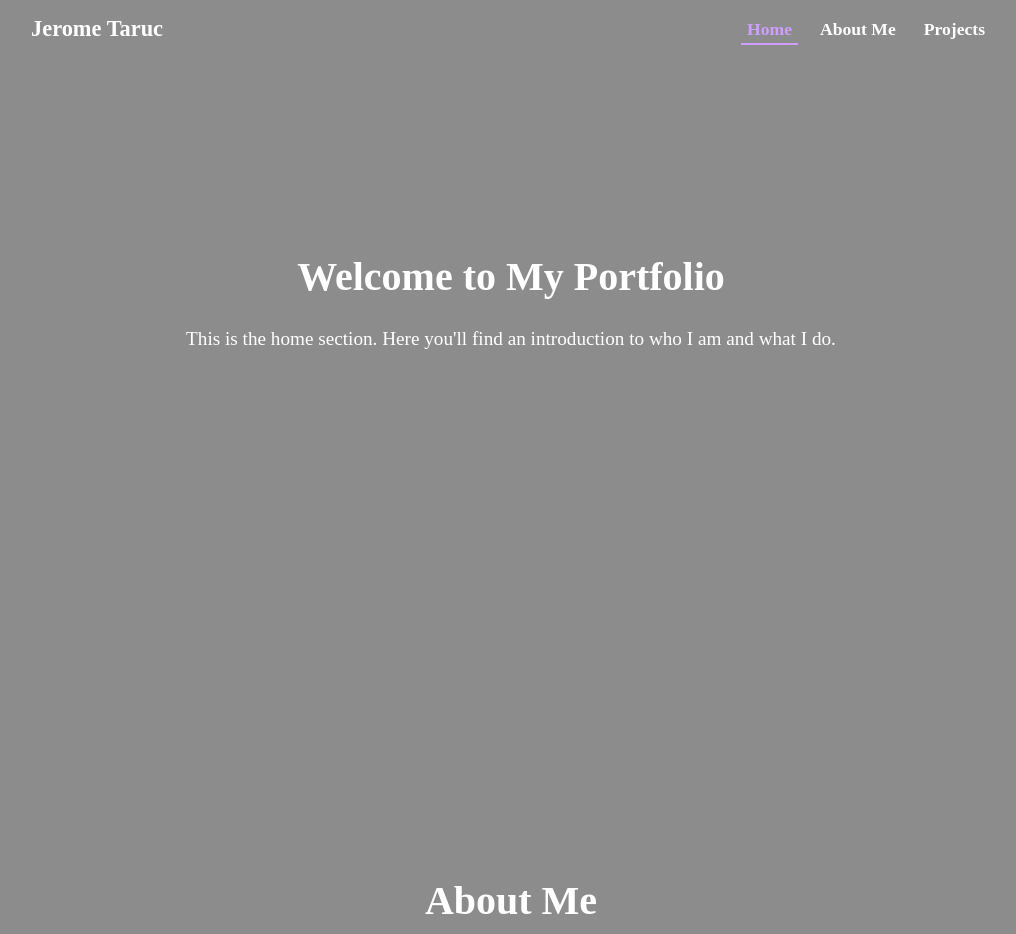
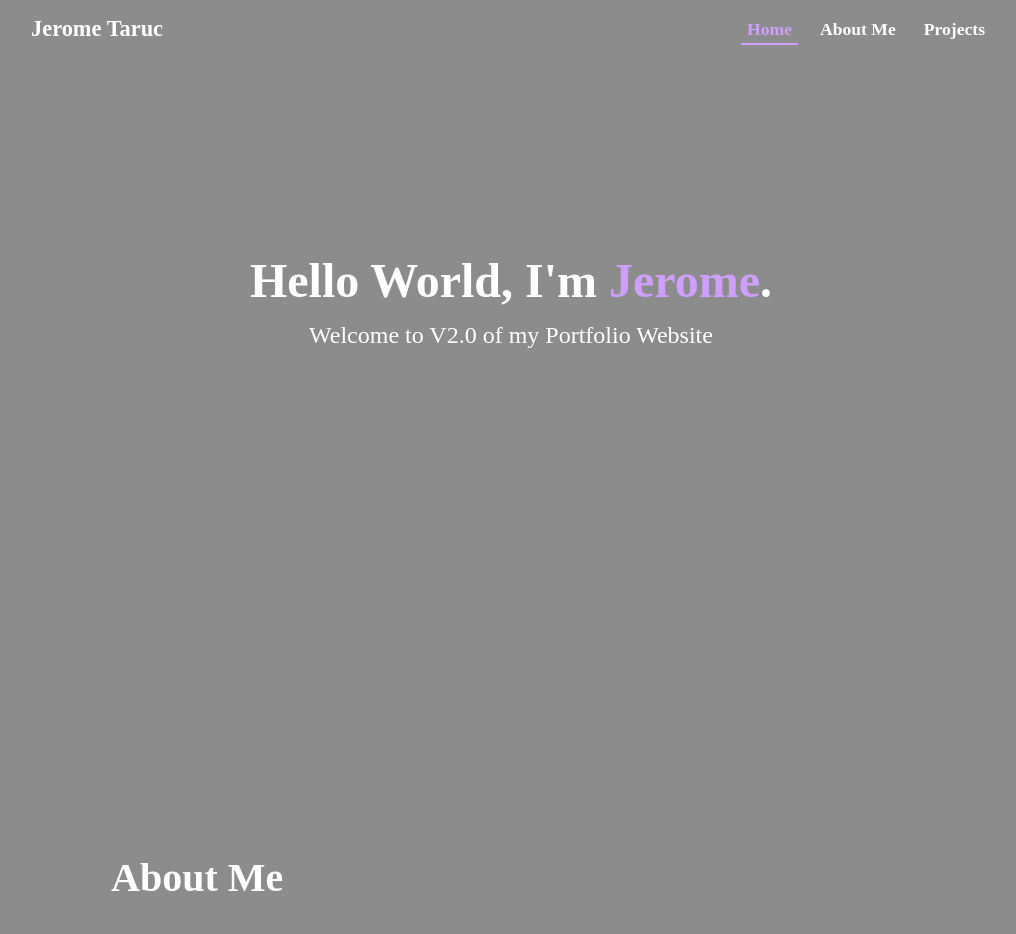
Before and after one commit to jerometaruc/jerome-taruc, a React (Create React App) app: page / in a window 1280 px wide. Shown: the top 934 px of the page, without its empty margins (129-1145 px from the left). Built offline with nearby package versions, Linux system fonts and the light colour scheme; a web font is replaced by a local one.

Commit message:
Updated formatting

```diff
--- a/src/components/Home.js
+++ b/src/components/Home.js
@@ -4,8 +4,8 @@ const Home = () => {
     return (
         <section id="home" className="section">
             <div className="content">
-                <h2>Welcome to My Portfolio</h2>
-                <p>This is the home section. Here you'll find an introduction to who I am and what I do.</p>
+                <h1>Hello World, I'm <b>Jerome</b>.</h1>
+                <p>Welcome to V2.0 of my Portfolio Website</p>
             </div>
         </section>
     );
--- a/src/styles/Sections.css
+++ b/src/styles/Sections.css
@@ -9,7 +9,22 @@
 
 .section .content {
     max-width: 800px;
+}
+
+/* Home section specific styles */
+#home .content {
     text-align: center;
+}
+
+/* Other sections specific styles */
+#about .content,
+#projects .content {
+    text-align: left;
+}
+
+.section h1 {
+    font-size: 3.0rem;
+    margin-bottom: 0.5rem;
 }
 
 .section h2 {
@@ -18,7 +33,12 @@
 }
 
 .section p {
-    font-size: 1.2rem;
+    font-size: 1.5rem;
     line-height: 1.6;
     margin-bottom: 1rem;
 }
+
+.section .content b {
+    color: #cf9fff;
+    font-weight: bold;
+}
```
